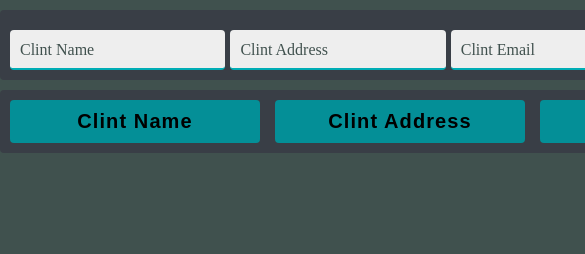
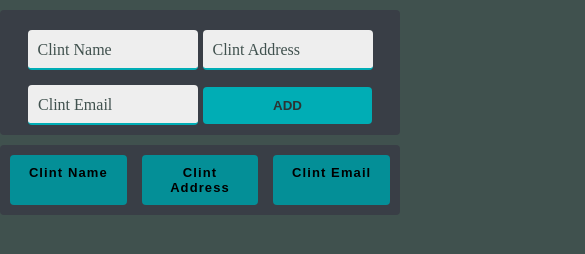
Before and after one commit to alielzoghby/addlist, a plain HTML site: page index.html in a window 390 px wide. Shown: the top 254 px of the page, 585 px wide, since content can reach past the window. Drawn offline with Linux system fonts and the light colour scheme.

Commit message:
Update style.css

```diff
--- a/style.css
+++ b/style.css
@@ -171,3 +171,25 @@ body {
   opacity: 1;
   transform: translateX(100px);
 }
+
+
+@media screen and (max-width: 950px) {
+  .result {
+    width: 400px;
+  }
+  .parent {
+    width: 400px;
+    flex-wrap: wrap;
+    font-size: 13px;
+  }
+  .btn {
+    padding: 11px 70px;
+  }
+  .input-container {
+    width: calc(100% / 2 - 20px);
+  }
+  .main,
+  .task {
+    font-size: 13px;
+  }
+}
```
